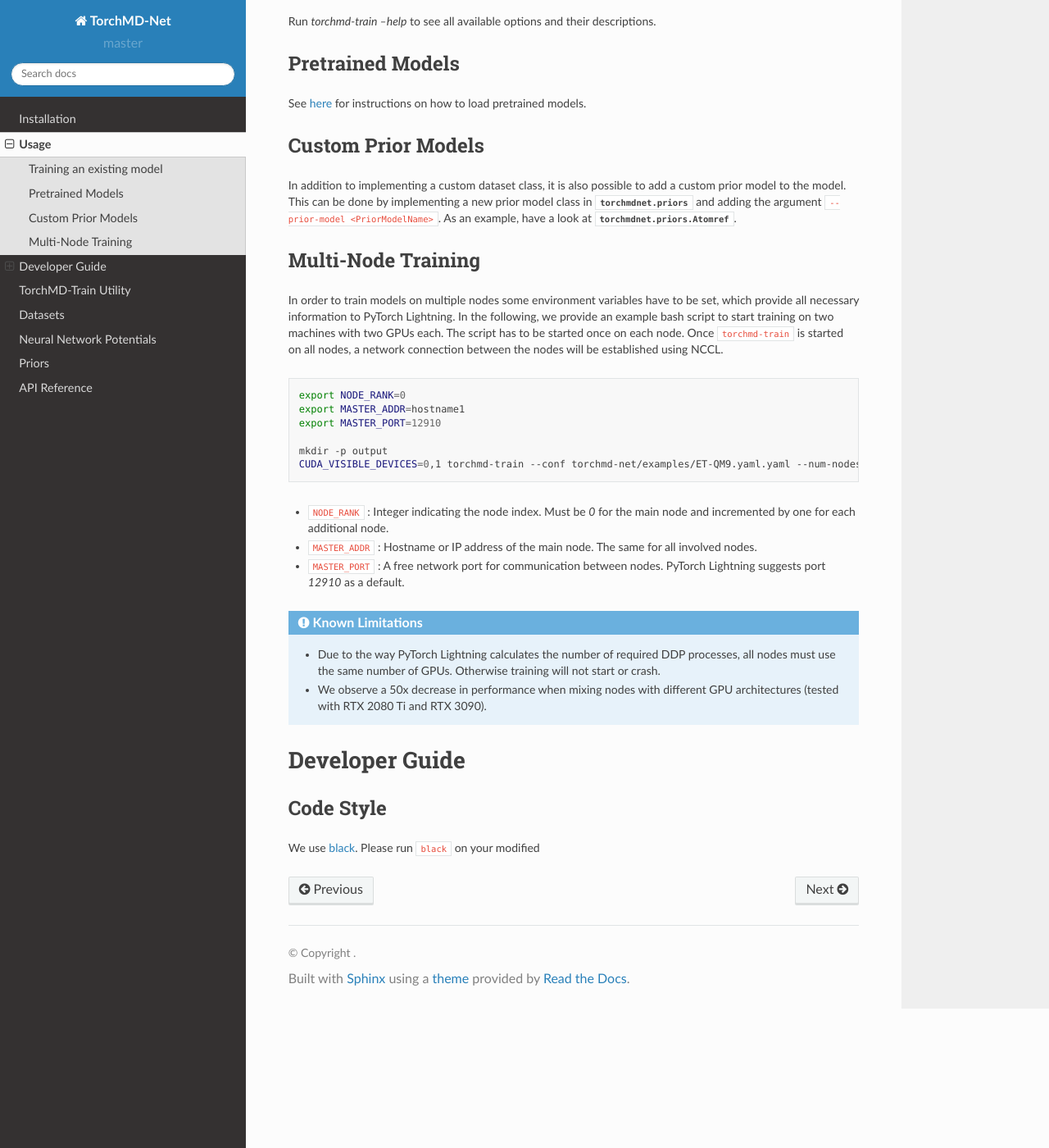
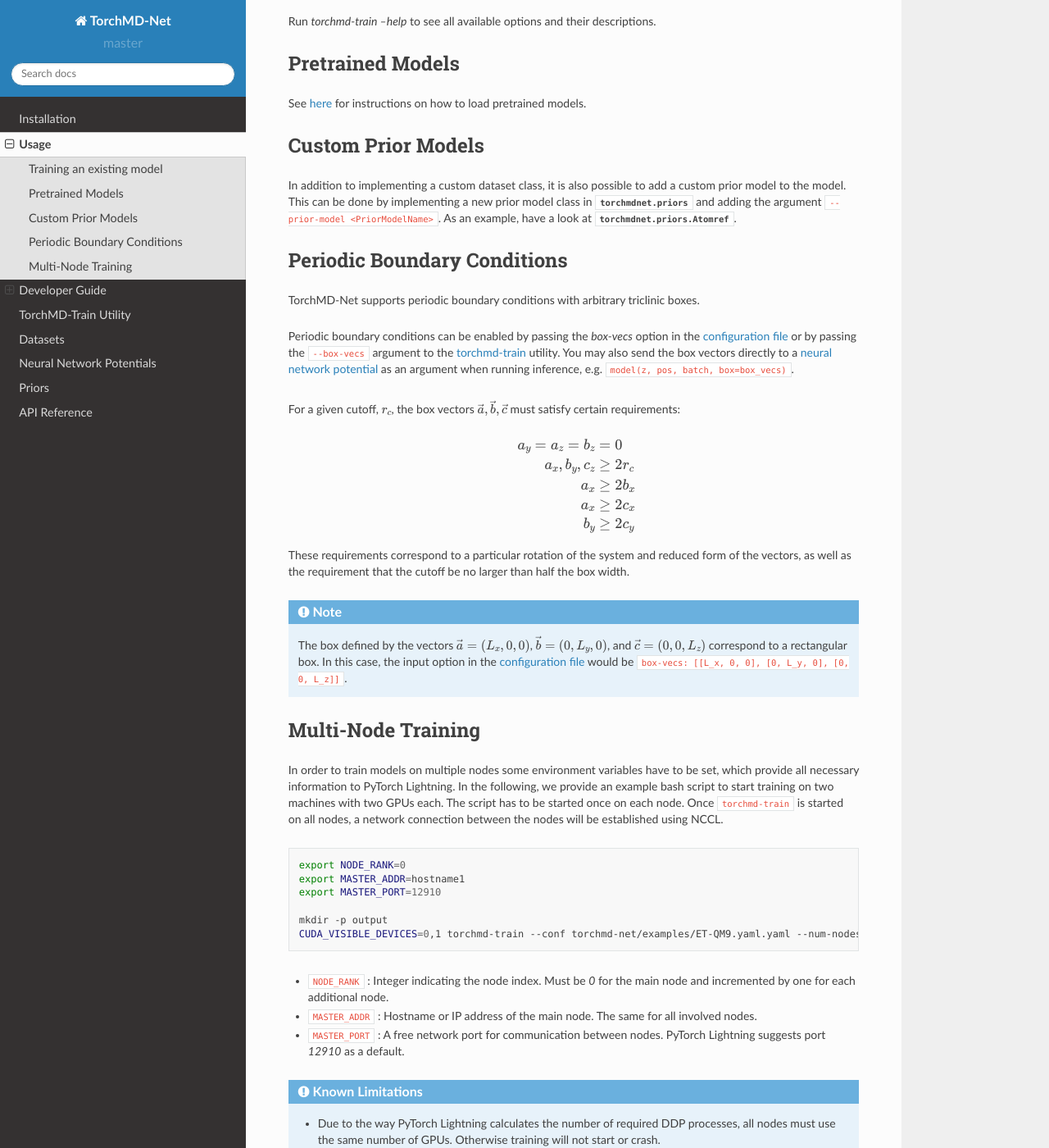
Before and after one commit to torchmd/torchmd-net, a Sphinx documentation site: the page built from docs/source/usage.rst, in a window 1280 px wide and 1400 px high, scrolled down 631 px. Shown: the whole window at 82% size. Built offline with Sphinx 7.4.7 and the Read the Docs theme 2.0.0, drawn with Linux system fonts in a browser that asks for light colours.

Commit message:
Update docs

```diff
--- a/docs/source/models.rst
+++ b/docs/source/models.rst
@@ -1,3 +1,5 @@
+.. _neural-network-potentials:
+
 Neural Network Potentials
 =========================
 
@@ -31,7 +33,9 @@ Once you have trained a model you should have a checkpoint that you can load for
 
 .. note:: You can train a model using only the labels (i.e. energy) by passing :code:`derivative=False` and then set it to :code:`True` to compute its derivative (i.e. forces) only during inference.
 
+.. note:: Some models take additional inputs such as the charge :code:`q` and the spin :code:`s` of the atoms depending on the chosen priors/outputs. Check the documentation of the model you are using to see if this is the case.
 
+.. note:: When periodic boundary conditions are required, modules typically offer the possibility of providing the box vectors at construction and/or as an argument to the forward pass. Check the documentation of the class you are using to see if this is the case.
 
 Available Models
 ----------------
@@ -94,7 +98,7 @@ To implement a new architecture, you need to follow these steps:
                 # Initialize your model parameters here
                 nn.init.xavier_uniform_(self.layer1.weight)
 
-            def forward(self, z: Tensor, pos: Tensor, batch: Tensor, q: Optional[Tensor] = None, s: Optional[Tensor] = None) -> Tuple[Tensor, Tensor, Tensor, Tensor, Tensor]:
+            def forward(self, z: Tensor, pos: Tensor, batch: Tensor, box: Optional[Tensor], q: Optional[Tensor] = None, s: Optional[Tensor] = None) -> Tuple[Tensor, Tensor, Tensor, Tensor, Tensor]:
                 # Define your forward pass here
                 scalar_features = ...
                 vector_features = ...
--- a/docs/source/usage.rst
+++ b/docs/source/usage.rst
@@ -34,6 +34,28 @@ Custom Prior Models
 
 In addition to implementing a custom dataset class, it is also possible to add a custom prior model to the model. This can be done by implementing a new prior model class in :py:mod:`torchmdnet.priors` and adding the argument ``--prior-model <PriorModelName>``. As an example, have a look at :py:mod:`torchmdnet.priors.Atomref`.
 
+Periodic Boundary Conditions
+============================
+
+TorchMD-Net supports periodic boundary conditions with arbitrary triclinic boxes.
+
+Periodic boundary conditions can be enabled by passing the `box-vecs` option in the :ref:`configuration file <configuration-file>` or by passing the ``--box-vecs`` argument to the :ref:`torchmd-train <torchmd-train>` utility. You may also send the box vectors directly to a :ref:`neural network potential <neural-network-potentials>` as an argument when running inference, e.g. ``model(z, pos, batch, box=box_vecs)``.
+
+For a given cutoff, :math:`r_c`, the box vectors :math:`\vec{a},\vec{b},\vec{c}` must satisfy certain requirements:
+
+.. math::
+
+  \begin{align*}
+  a_y = a_z = b_z &= 0 \\
+  a_x, b_y, c_z &\geq 2 r_c \\
+  a_x &\geq 2  b_x \\
+  a_x &\geq 2  c_x \\
+  b_y &\geq 2  c_y
+  \end{align*}
+
+These requirements correspond to a particular rotation of the system and reduced form of the vectors, as well as the requirement that the cutoff be no larger than half the box width.
+
+.. note:: The box defined by the vectors :math:`\vec{a} = (L_x, 0, 0)`, :math:`\vec{b} = (0, L_y, 0)`, and :math:`\vec{c} = (0, 0, L_z)` correspond to a rectangular box. In this case, the input option in the :ref:`configuration file <configuration-file>` would be ``box-vecs: [[L_x, 0, 0], [0, L_y, 0], [0, 0, L_z]]``.
 
 Multi-Node Training
 ===================
```
Also changed, not shown: 3 other files.
